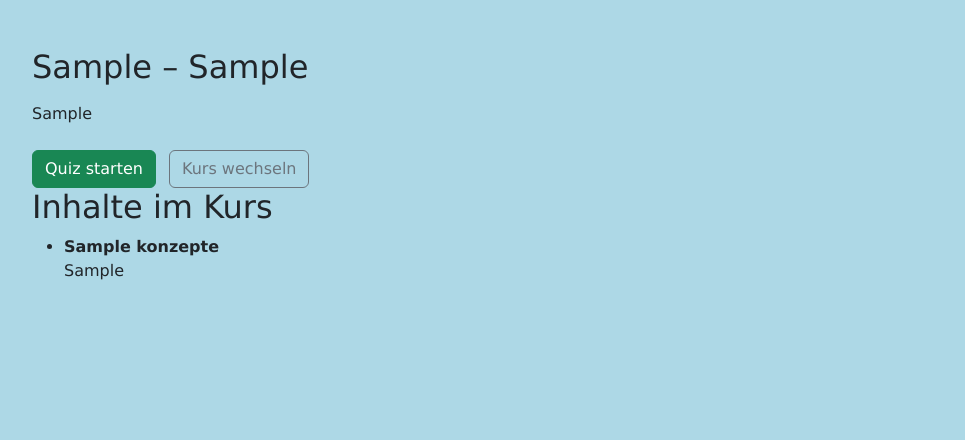
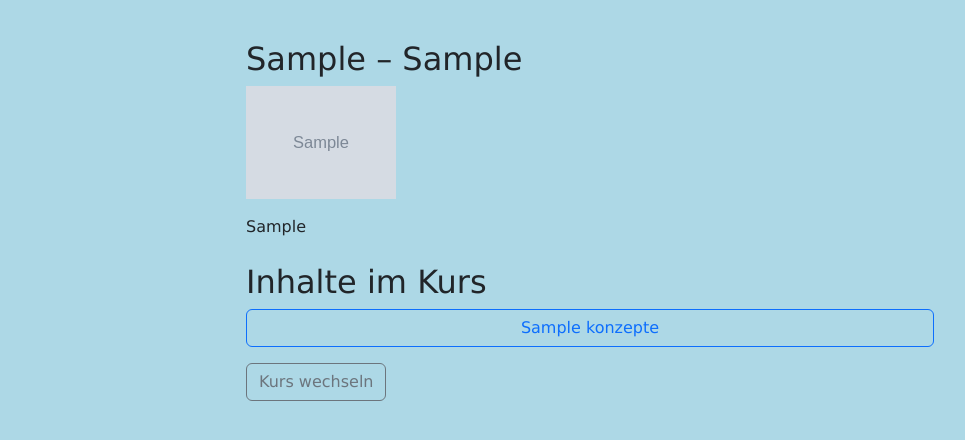
Before and after one commit to UweHMaier/myx2025, a Django app: template myx_stud/templates/kurs.html in a window 1280 px wide. Shown: the part 69-509 px from the top of the page, without its empty margins (50-1015 px from the left). Run offline with Django 5.2, Linux system fonts and the light colour scheme; the template is opened without the code that fills it: values that come from a table or form of the project are taken from there, others are empty; tables that the repository leaves empty hold one stand-in row (values such as "Sample post"); grey boxes marked "Sample" are stand-in pictures.

Commit message:
konzepte

```diff
--- a/myx_stud/models.py
+++ b/myx_stud/models.py
@@ -44,12 +44,12 @@ class QuizQuestion(models.Model):
     created_at = models.DateTimeField(auto_now_add=True)
     konzept = models.ForeignKey(Konzepte, on_delete=models.CASCADE, related_name="quizitems")  # ⬅️ plural
     title = models.CharField(max_length=200)
-    text = models.TextField(blank=True)
+    text = models.CharField(max_length=200, blank=True)
     image = models.ImageField(upload_to='quiz_images/', blank=True, null=True)
-    question = models.TextField(blank=True)             # ⬅️ optional TextField
-    correct_answer = models.TextField(blank=True)       # ⬅️ optional TextField
+    question = models.CharField(max_length=200, blank=True)
+    correct_answer = models.CharField(max_length=200, blank=True)
     gemini_feedback = models.BooleanField(default=False)
-    feedback_prompt = models.TextField(blank=True)      # ⬅️ optional TextField
+    feedback_prompt = models.CharField(max_length=500, blank=True)
     active = models.BooleanField(default=True)
 
     def __str__(self):
@@ -69,7 +69,6 @@ class QuestionLog(models.Model):
     konzept = models.CharField(max_length=200, blank=True, verbose_name="Konzept")
 
     text            = models.TextField(blank=True)
-    image           = models.ImageField(upload_to='quiz_images/', blank=True, null=True)
     question        = models.TextField(blank=True)
     correct_answer  = models.TextField(blank=True)
     gemini_feedback = models.BooleanField(default=False)
--- a/myx_stud/static/css/stylings.css
+++ b/myx_stud/static/css/stylings.css
@@ -3,10 +3,30 @@ body {
   font-family: verdana;
 }
 
+
 .center {
-  margin: auto;
-  width: 80%;
+  margin: 2rem auto;          /* centers horizontally */
+  width: 100%;                 /* fluid by default */
+  max-width: 200px;            /* ~phone width on large screens */
+  padding: 16px;
   border: none;
-  padding: 10px;
-  text-align: center;
+  text-align: center;            /* don't center all text unless you want to */
 }
+
+.container {
+  margin: 2px;
+}
+
+
+/* Global app content wrapper */
+#app-shell {
+  width: 100%;
+  max-width: 720px;     /* cap on wide screens */
+  margin-inline: auto;  /* center horizontally */
+  padding-inline: 16px; /* a little breathing room */
+}
+
+/* Make inner stuff behave nicely */
+#app-shell img,
+#app-shell video,
+#app-shell canvas { max-width: 100%; height: auto; }
--- a/myx_stud/templates/base.html
+++ b/myx_stud/templates/base.html
@@ -8,11 +8,28 @@
 
     <link rel="icon" href="{% static 'images/rocket.png' %}" type="image/png">
 
-    <!-- Bootstrap CSS -->
+
     <link href="https://cdn.jsdelivr.net/npm/bootstrap@5.3.3/dist/css/bootstrap.min.css" rel="stylesheet">
+    <link rel="stylesheet" href="{% static 'css/stylings.css' %}">
 
-    <!-- Your custom CSS -->
-    <link rel="stylesheet" href="{% static 'css/stylings.css' %}">
+    <style>
+    /* Force the global app container to cap at 200px */
+    #app-shell {
+        box-sizing: border-box;
+        width: 100%;
+        max-width: 720px !important;   /* ensure nothing overrides it */
+        margin: 0 auto;                /* center horizontally */
+        padding: 16px;
+    }
+
+    /* Prevent child content from forcing wider layout */
+    #app-shell img,
+    #app-shell video,
+    #app-shell canvas { max-width: 100%; height: auto; }
+    #app-shell * { max-width: 100%; }
+    </style>
+
+
 </head>
 <body>
     <!-- Navbar -->
@@ -37,16 +54,11 @@
 
 
     <!-- Page Content -->
-    <div class="container-fluid mt-4">
-        {% block content %}
-        <!-- Your page content goes here -->
-        {% endblock %}
-    </div>
+    <main  id="app-shell" class="mt-4">
+    {% block content %}{% endblock %}
+    </main>
 
-    <!-- Bootstrap JS -->
-    <script src="https://cdn.jsdelivr.net/npm/bootstrap@5.3.3/dist/js/bootstrap.bundle.min.js"></script>
 
-    <link rel="stylesheet" href="{% static 'css/stylings.css' %}">
 
     {% block extra_js %}{% endblock %}
 
--- a/myx_stud/templates/kurs.html
+++ b/myx_stud/templates/kurs.html
@@ -1,30 +1,26 @@
-<!-- templates/kurs.html -->
+{# templates/kurs.html #}
 {% extends 'base.html' %}
 {% block title %}Kurs{% endblock %}
+
 {% block content %}
-<div class="container mt-5">
   <h2>{{ kurs.fach }} – {{ kurs.kurs }}</h2>
+
+  {% if kurs.image %}
+    <img src="{{ kurs.image.url }}" alt="{{ kurs.fach }} {{ kurs.kurs }}" width="150" class="img-fluid" loading="lazy">
+  {% endif %}
+
   <p class="mt-3">{{ kurs.intro|default:"Keine Beschreibung." }}</p>
 
-  <form method="get" action="{% url 'quiz_view' %}" class="mt-4">
-    <button class="btn btn-success" type="submit">Quiz starten</button>
-    <a class="btn btn-outline-secondary ms-2" href="{% url 'kurswahl' %}">Kurs wechseln</a>
-  </form>
-
-  <div>
-    <h2>Inhalte im Kurs</h2>
-    <ul>
+  <h2 class="mt-4">Inhalte im Kurs</h2>
+  <div class="d-grid gap-2">
     {% for konzept in kurs.konzepte.all %}
-      <li>
-        <strong>{{ konzept.name }}</strong>
-        {% if konzept.definition %}<div>{{ konzept.definition }}</div>{% endif %}
-      </li>
+      <a class="btn btn-outline-primary" href="{% url 'konzept' konzept.id %}">
+        {{ konzept.name }}
+      </a>
     {% empty %}
-      <li>Keine Inhalte vorhanden.</li>
+      <div class="text-muted">Keine Konzepte vorhanden.</div>
     {% endfor %}
-    </ul>
   </div>
 
-
-</div>
+  <a class="btn btn-outline-secondary mt-3" href="{% url 'kurswahl' %}">Kurs wechseln</a>
 {% endblock %}
--- a/myx_stud/templates/kurswahl.html
+++ b/myx_stud/templates/kurswahl.html
@@ -2,7 +2,7 @@
 {% block title %}Kurswahl{% endblock %}
 
 {% block content %}
-<div class="container mt-5">
+<div>
   <h2>Kurs wählen</h2>
 
   <form method="post" id="kurswahl-form">
--- a/myx_stud/urls.py
+++ b/myx_stud/urls.py
@@ -1,5 +1,5 @@
 from django.urls import path
-from .views.views import home, kurs, get_kurse_for_fach, kurswahl, quiz_complete
+from .views.views import home, kurs, konzept, get_kurse_for_fach, kurswahl, quiz_complete
 
 from .views.quizview import quiz_view
 
@@ -8,6 +8,7 @@ urlpatterns = [
     path("", home, name="home"),
     path("kurswahl/", kurswahl, name="kurswahl"),
     path("kurs/", kurs, name="kurs"),
+    path("konzept/<uuid:konzept_id>/", konzept, name="konzept"),  # <- int -> uuid
     path("quiz/view/", quiz_view, name="quiz_view"),
     path('quiz/complete/', quiz_complete, name='quiz_complete'),
     path("quiz/ajax/get-kurse/", get_kurse_for_fach, name="get_kurse_for_fach"),
--- a/myx_stud/views/quizview.py
+++ b/myx_stud/views/quizview.py
@@ -10,6 +10,7 @@ from ..utils.functions import get_feedback_unified
 
 
 SESSION_KURS_KEY = "current_kurs_id"
+SESSION_KONZEPT_KEY = "current_konzept_id"
 SESSION_QUIZ_ID = "quiz_run_id"
 
 
@@ -127,8 +128,6 @@ def _flush_session_to_questionlog(request, quiz_id, item_id, meta):
         konzept=meta.get("konzept", ""),
 
         text=meta.get("text", ""),
-        # image: hier nur der Dateiname/Path (string) oder None
-        image=meta.get("image"),
         question=meta.get("question", ""),
         correct_answer=meta.get("correct_answer", ""),
         gemini_feedback=bool(meta.get("gemini_feedback", False)),
@@ -170,13 +169,23 @@ def quiz_view(request):
         request.session.modified = True
 
     # Fragen zum Kurs laden
-    questions = list(
-        QuizQuestion.objects.filter(
+    # === NEU: Erst versuchen, über KONZEPT zu filtern ===
+    konzept_id = request.session.get(SESSION_KONZEPT_KEY)
+    if konzept_id:
+        questions_qs = QuizQuestion.objects.filter(
+            active=True,
+            konzept_id=konzept_id
+        ).order_by('id')
+    else:
+        # Fallback: alle Fragen des Kurses
+        questions_qs = QuizQuestion.objects.filter(
             active=True,
             konzept__kurs_id=kurs_id
         ).order_by('id')
-    )
 
+    questions = list(questions_qs)
+
+    # Prüfen ob Fragen da
     total_questions = len(questions)
     if total_questions == 0:
         messages.warning(request, "Für diesen Kurs sind noch keine aktiven Fragen hinterlegt.")
```
Also changed, not shown: myx_stud/templates/konzept.html (added, +26 -0 lines), myx_stud/templates/quiz/quiz_view.html (+9 -27 lines), myx_stud/views/views.py (+13 -3 lines), media/concept_images/basketball.png (added), media/kurs_images/WentToPark.png (added), myx_stud/migrations/0002_remove_questionlog_image_and_more.py (added).
